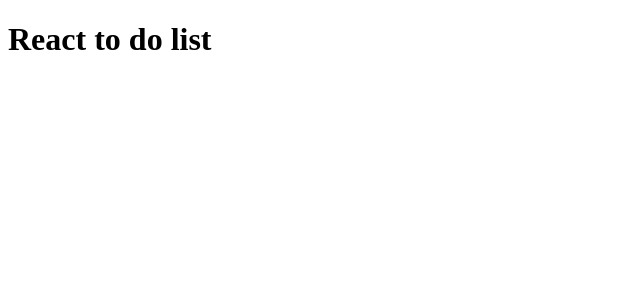
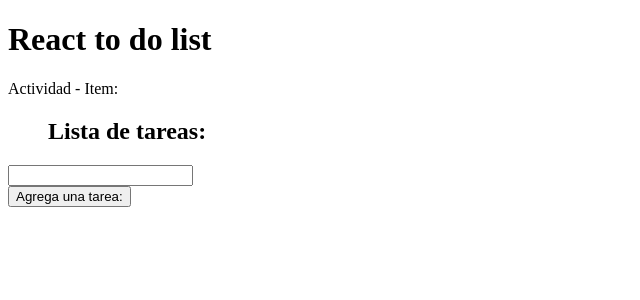
Before and after one commit to TheBridge-FullStackDeveloper/react-to-do-list-exercise, a React (Vite) app: page / in a window 1280 px wide. Shown: the top 300 px of the page, without its empty margins (0-640 px from the left). Built offline with nearby package versions, Linux system fonts and the light colour scheme.

Commit message:
Añado component MyAcitivies

```diff
--- a/src/components/App.jsx
+++ b/src/components/App.jsx
@@ -1,10 +1,48 @@
 import { useState } from 'react'
 
+function MyActivities() {
+  const [ item, setItem ] = useState('');
+  const [ todoList, setTodoList ] = useState([]);
+
+  return(<>
+    <p>Actividad - Item: <strong><i>{item}</i></strong></p>
+
+    <ul>
+      <h2>Lista de tareas:</h2> { ' ' }
+      { todoList.map(( item ) => (
+        <li> {item} </li>
+      ))}
+    </ul>
+
+    <input
+      type="text"
+      onChange = {(e) => {setItem( e.target.value )}}
+    />
+
+    <br />
+
+    <button
+      onClick={() => {
+        setTodoList( [...todoList, item] )
+      }}
+    >
+    Agrega una tarea:
+    </button>
+
+  </>
+  )
+}
+
 function App() {
+
   return (
-    <div className="App">
-      <h1>React to do list</h1>
-    </div>
+    <>
+      <div className="App">
+        <h1>React to do list</h1>
+      </div>
+
+      <MyActivities />
+    </>
   )
 }
 
```
